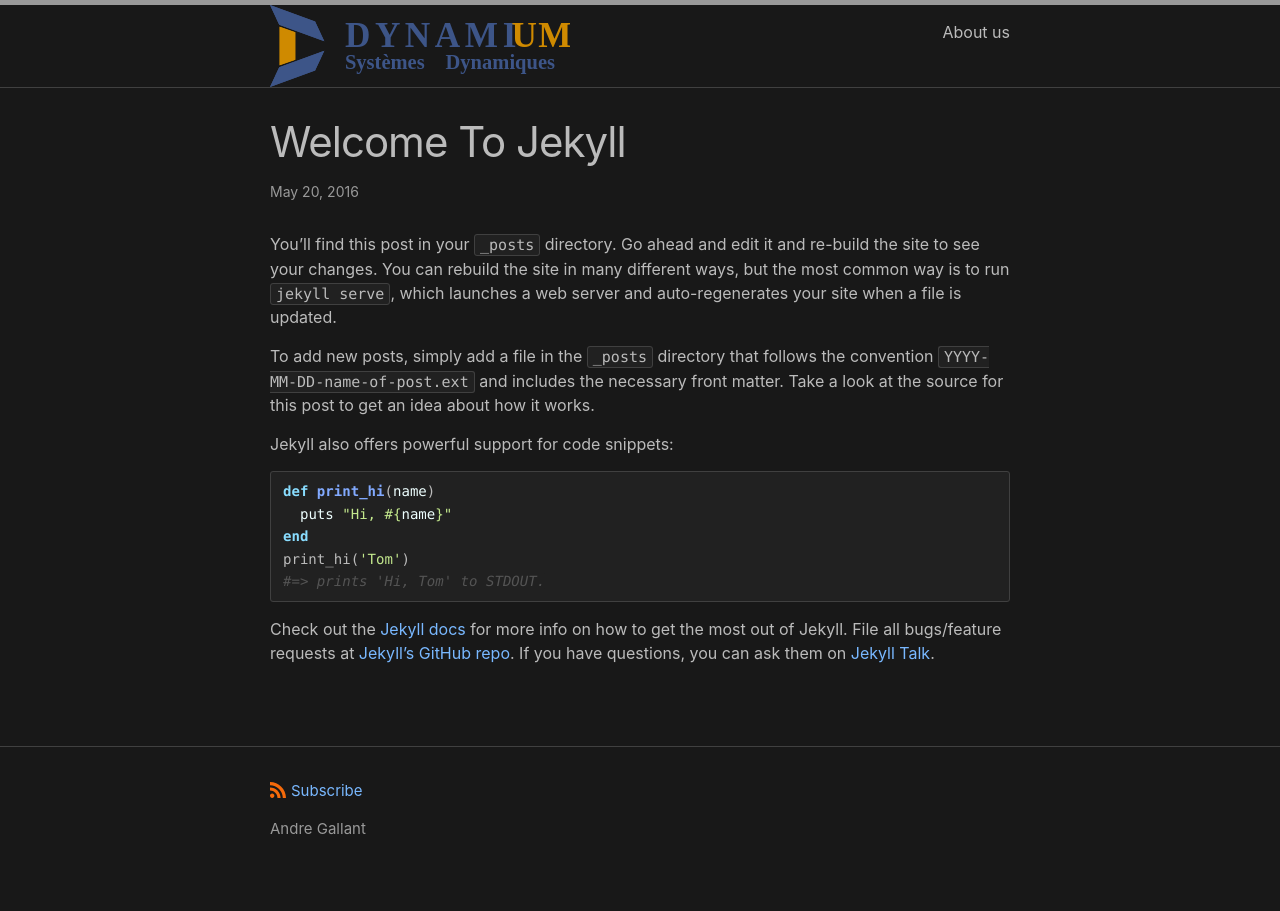
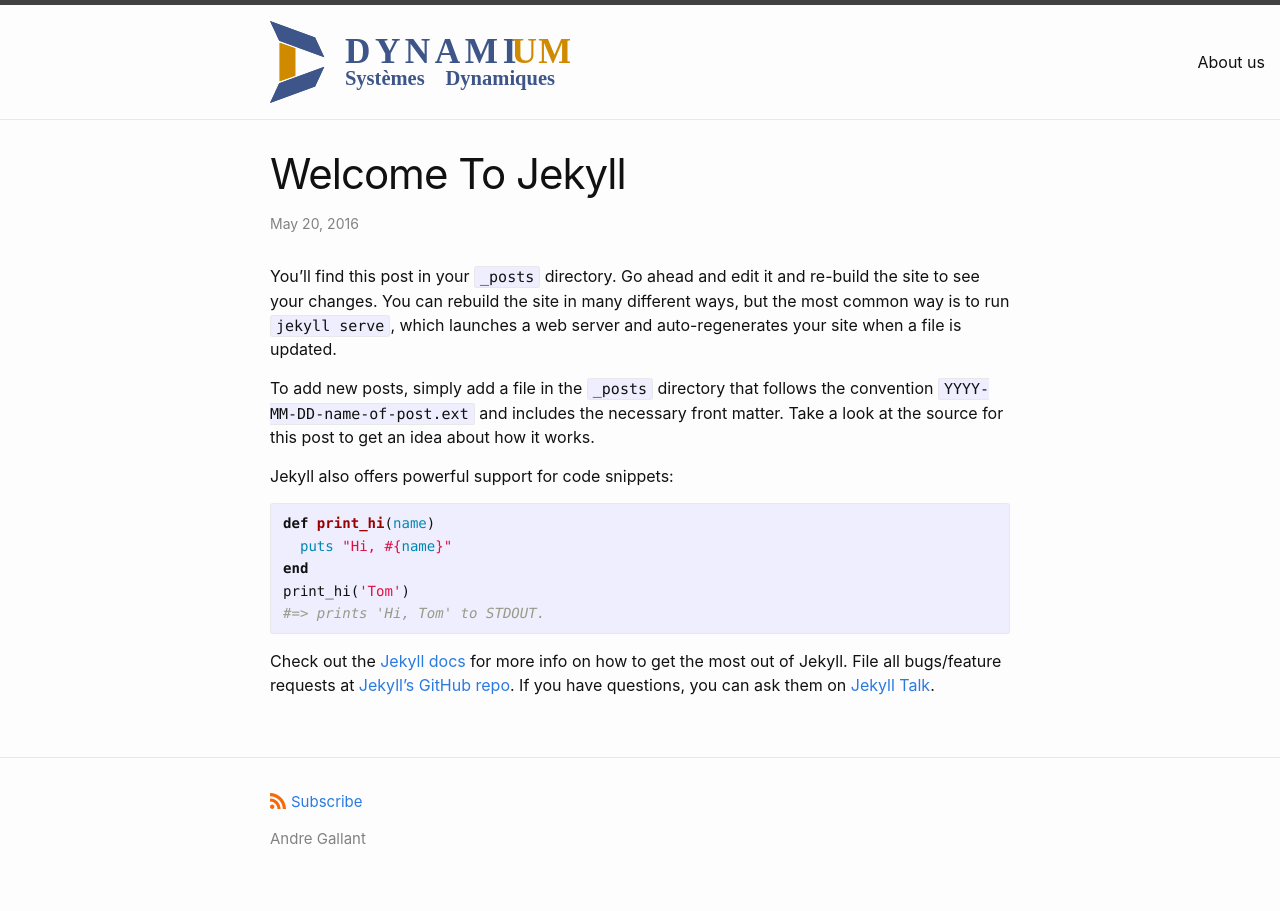
Before and after one commit to Dynamium-Lab/Dynamium-Lab.github.io, a Jekyll site: the page built from _posts/2016-05-20-welcome-to-jekyll.md, in a window 1280 px wide. Built offline with Jekyll 4.4.1, drawn with Linux system fonts in a browser that asks for light colours.

Commit message:
Modify header to provide more room

```diff
--- a/_config.yml
+++ b/_config.yml
@@ -4,7 +4,7 @@
   name: Andre Gallant
 
 minima:
-  skin: dark
+  skin: classic
 
 header_pages:
   - about.md
--- a/_includes/header.html
+++ b/_includes/header.html
@@ -4,7 +4,7 @@
     {%- assign default_paths = site.pages | map: "path" -%}
     {%- assign page_paths = site.header_pages | default: default_paths -%}
     {%- assign titles_size = site.pages | map: 'title' | join: '' | size -%}
-    <a class="site-title" rel="author" href="{{ "/" | relative_url }}"><img src={{ "assets/images/logo.svg" | relative_url }} alt="Dynamium" style="width: 300px;"></a>
+    <a class="site-title" rel="author" href="{{ "/" | relative_url }}"><img src={{ "assets/images/logo.svg" | relative_url }} alt={{ site.title }} style="width: 300px;"></a>
 
     {%- if titles_size > 0 -%}
       <nav class="site-nav">
--- a/_sass/minima/custom-variables.scss
+++ b/_sass/minima/custom-variables.scss
@@ -1 +1,9 @@
 // Placeholder to allow overriding predefined variables smoothly.
+
+$content-width:    1000px !default;
+
+$on-palm:          600px !default;
+$on-laptop:        1000px !default;
+
+$on-medium:        $on-palm !default;
+$on-large:         $on-laptop !default;
--- a/assets/css/style.scss
+++ b/assets/css/style.scss
@@ -3,3 +3,14 @@
 
 @import "minima/skins/{{ site.minima.skin | default: 'classic' }}";
 @import "minima/initialize";
+
+.site-title {
+    margin-top: 1rem;
+    margin-bottom: 1rem;
+}
+.site-nav {
+    position: absolute;
+    top:50%;
+    -ms-transform: translateY(-50%);
+    transform: translateY(-50%);
+}
```
